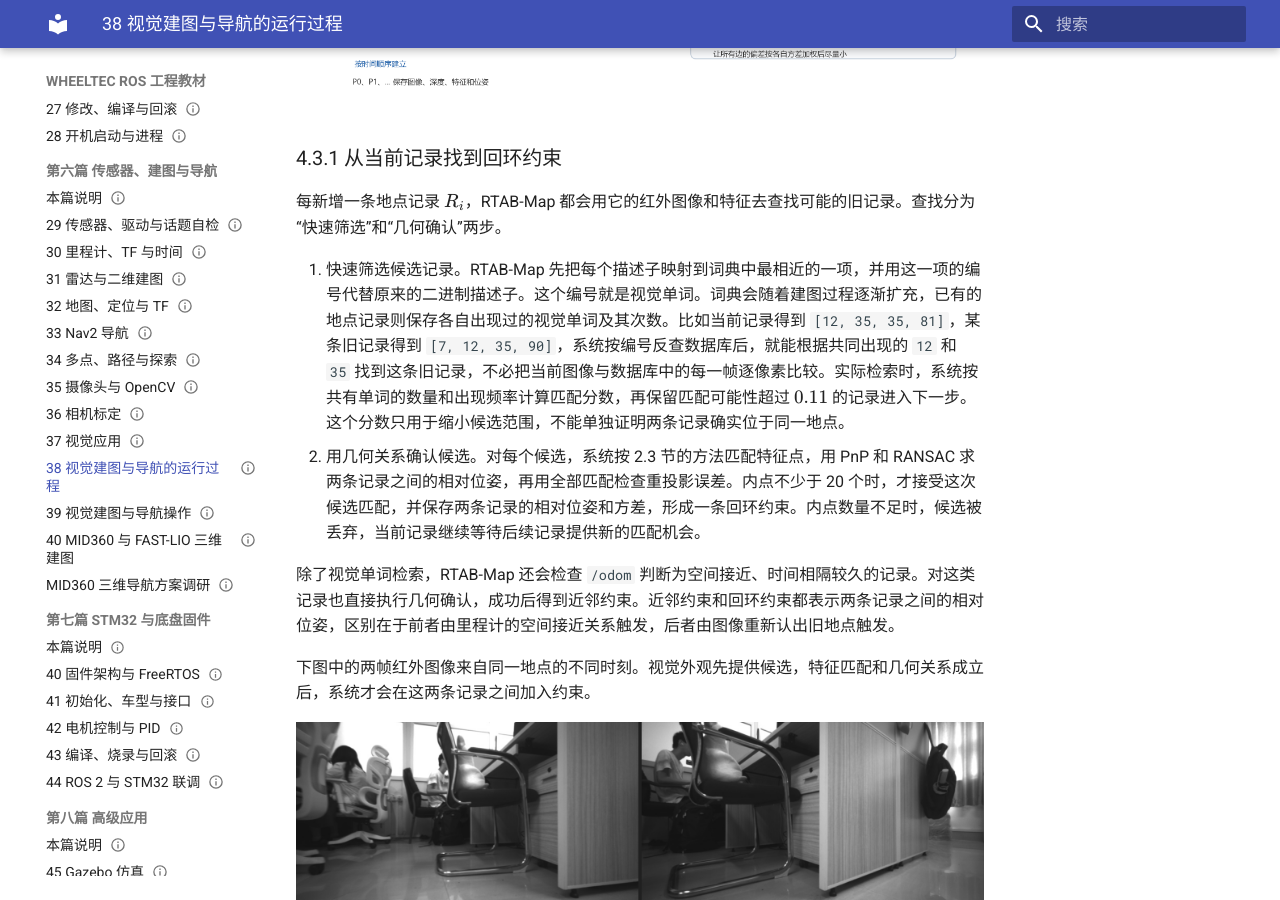
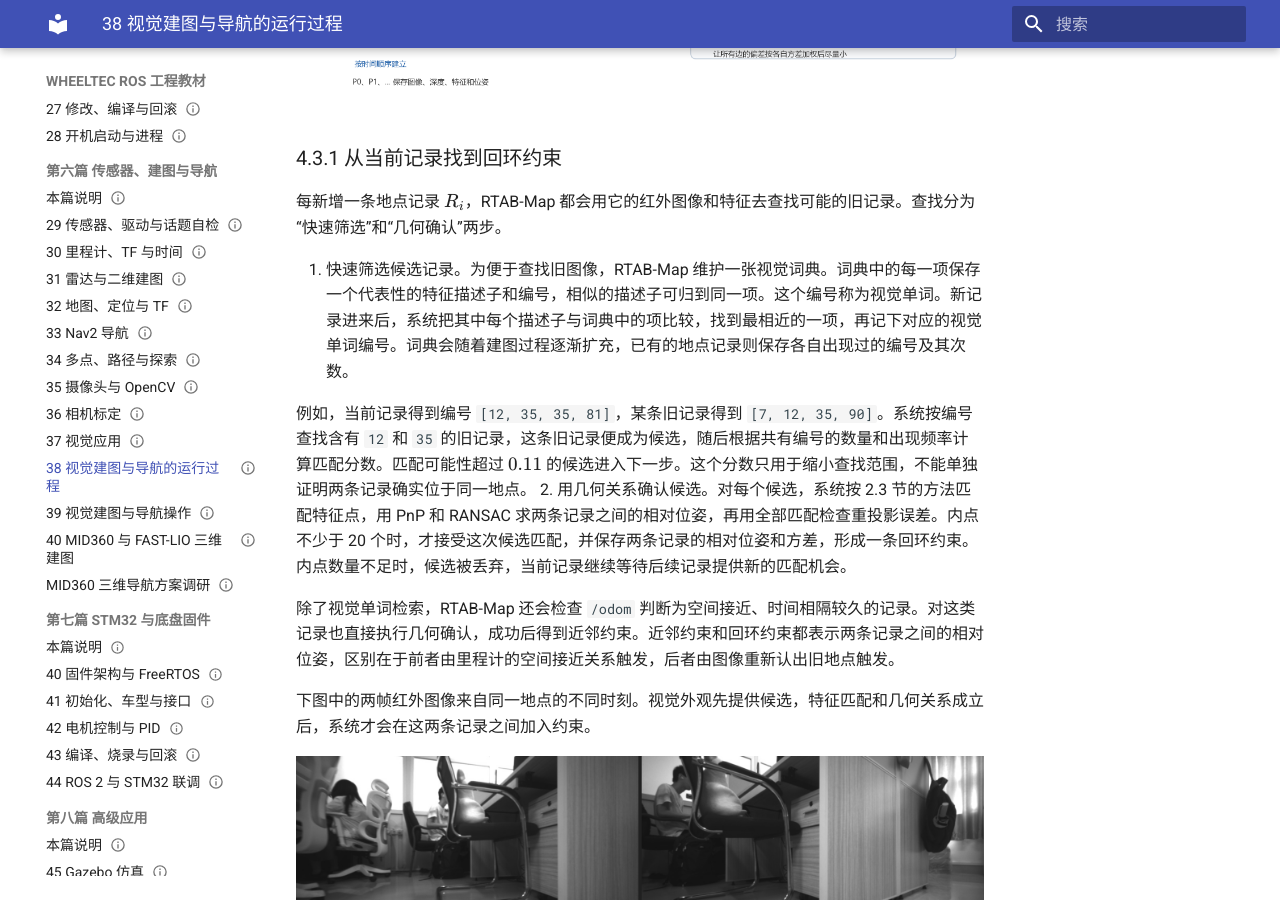
Before and after one commit to EnosElinsa/wheeltec-ros-textbook, an MkDocs documentation site: the page built from docs/06-sensors-navigation/38-visual-runtime.md, in a window 1280 px wide and 900 px high, scrolled down 31522 px. Built offline with MkDocs 1.6.1 and Material for MkDocs 9.7.7, drawn with Linux system fonts in a browser that asks for light colours.

Commit message:
docs: define visual vocabulary before lookup

```diff
--- a/docs/06-sensors-navigation/38-visual-runtime.md
+++ b/docs/06-sensors-navigation/38-visual-runtime.md
@@ -659,7 +659,9 @@ RViz 把占用栅格和车身画在同一画面里，下图的固定坐标系为
 
 每新增一条地点记录 $R_i$，RTAB-Map 都会用它的红外图像和特征去查找可能的旧记录。查找分为“快速筛选”和“几何确认”两步。
 
-1. 快速筛选候选记录。RTAB-Map 先把每个描述子映射到词典中最相近的一项，并用这一项的编号代替原来的二进制描述子。这个编号就是视觉单词。词典会随着建图过程逐渐扩充，已有的地点记录则保存各自出现过的视觉单词及其次数。比如当前记录得到 `[12, 35, 35, 81]`，某条旧记录得到 `[7, 12, 35, 90]`，系统按编号反查数据库后，就能根据共同出现的 `12` 和 `35` 找到这条旧记录，不必把当前图像与数据库中的每一帧逐像素比较。实际检索时，系统按共有单词的数量和出现频率计算匹配分数，再保留匹配可能性超过 $0.11$ 的记录进入下一步。这个分数只用于缩小候选范围，不能单独证明两条记录确实位于同一地点。
+1. 快速筛选候选记录。为便于查找旧图像，RTAB-Map 维护一张视觉词典。词典中的每一项保存一个代表性的特征描述子和编号，相似的描述子可归到同一项。这个编号称为视觉单词。新记录进来后，系统把其中每个描述子与词典中的项比较，找到最相近的一项，再记下对应的视觉单词编号。词典会随着建图过程逐渐扩充，已有的地点记录则保存各自出现过的编号及其次数。
+
+   例如，当前记录得到编号 `[12, 35, 35, 81]`，某条旧记录得到 `[7, 12, 35, 90]`。系统按编号查找含有 `12` 和 `35` 的旧记录，这条旧记录便成为候选，随后根据共有编号的数量和出现频率计算匹配分数。匹配可能性超过 $0.11$ 的候选进入下一步。这个分数只用于缩小查找范围，不能单独证明两条记录确实位于同一地点。
 2. 用几何关系确认候选。对每个候选，系统按 2.3 节的方法匹配特征点，用 PnP 和 RANSAC 求两条记录之间的相对位姿，再用全部匹配检查重投影误差。内点不少于 20 个时，才接受这次候选匹配，并保存两条记录的相对位姿和方差，形成一条回环约束。内点数量不足时，候选被丢弃，当前记录继续等待后续记录提供新的匹配机会。
 
 除了视觉单词检索，RTAB-Map 还会检查 `/odom` 判断为空间接近、时间相隔较久的记录。对这类记录也直接执行几何确认，成功后得到近邻约束。近邻约束和回环约束都表示两条记录之间的相对位姿，区别在于前者由里程计的空间接近关系触发，后者由图像重新认出旧地点触发。
```
